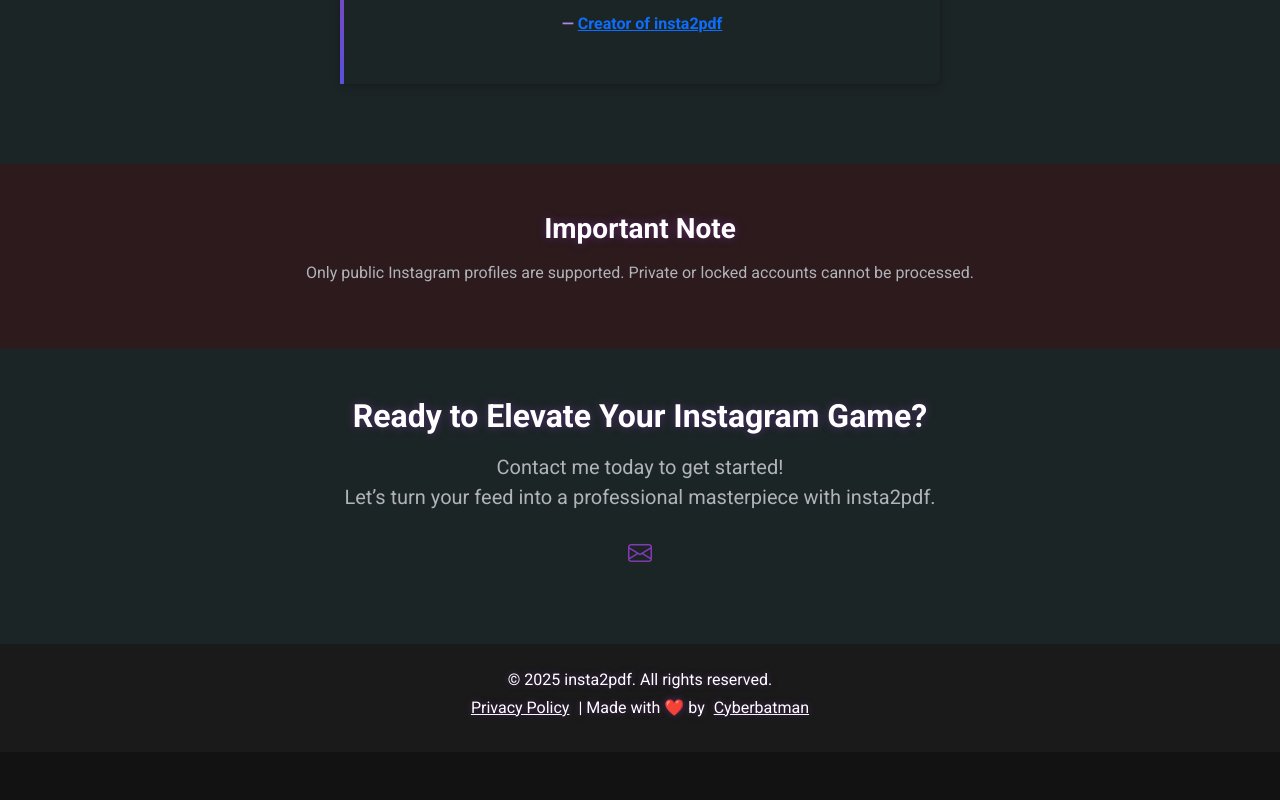
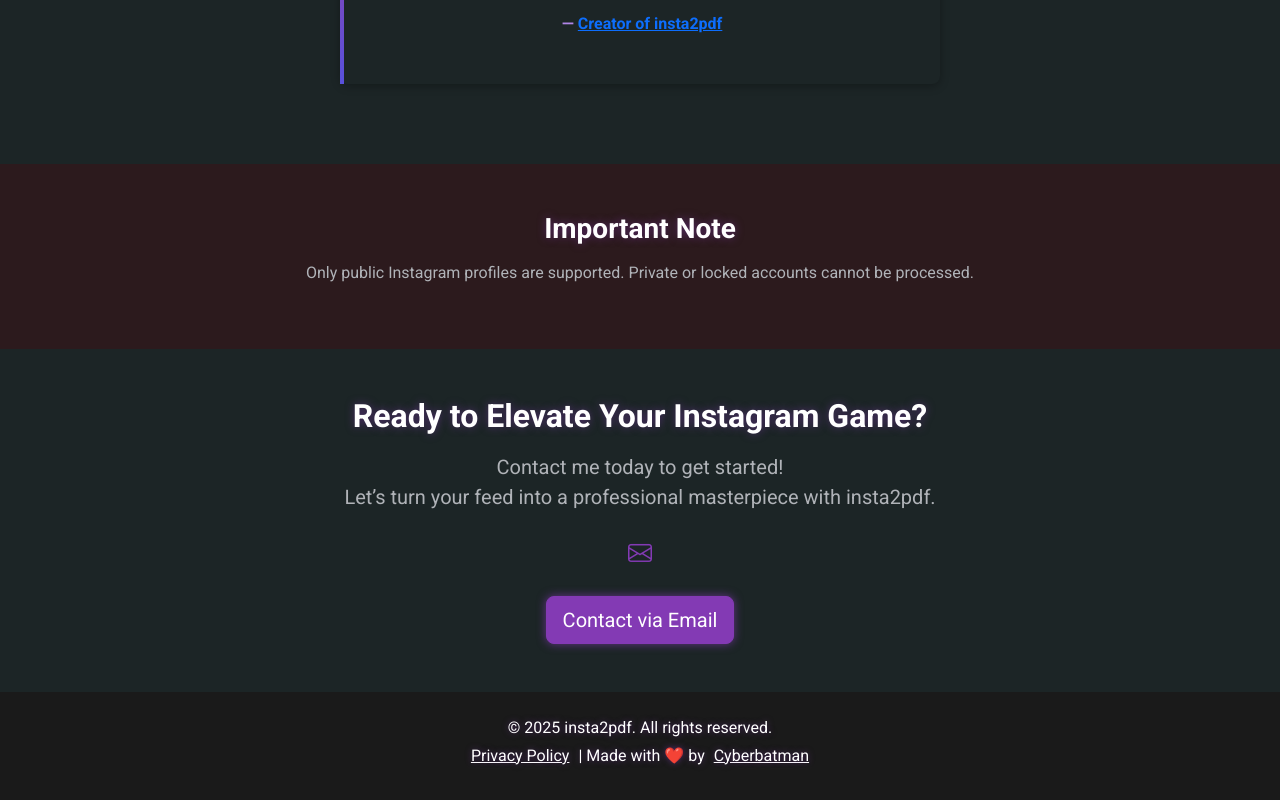
Before and after one commit to g-h-0-S-t/Instagram-Profile-Exporter-Product-Website, a plain HTML site: page index.html in a window 1280 px wide. Shown: the part 3084-3884 px from the top of the page. Before the commit the page ends 3836 px from the top, so only its background shows below. Drawn offline with nearby package versions, Linux system fonts and the light colour scheme; a script that the page names is missing.

Commit message:
Update index.html

```diff
--- a/index.html
+++ b/index.html
@@ -1016,6 +1016,8 @@
             </div>
             <!--<a rel="noopener" href="https://wa.me/919845403046" target="_blank" class="btn btn-primary btn-lg">Contact
                 via WhatsApp</a>-->
+            <a rel="noopener" href="mailto:insta2pdf@gmail.com" target="_blank" class="btn btn-primary btn-lg">Contact
+                via Email</a>
         </div>
     </section>
 
```
